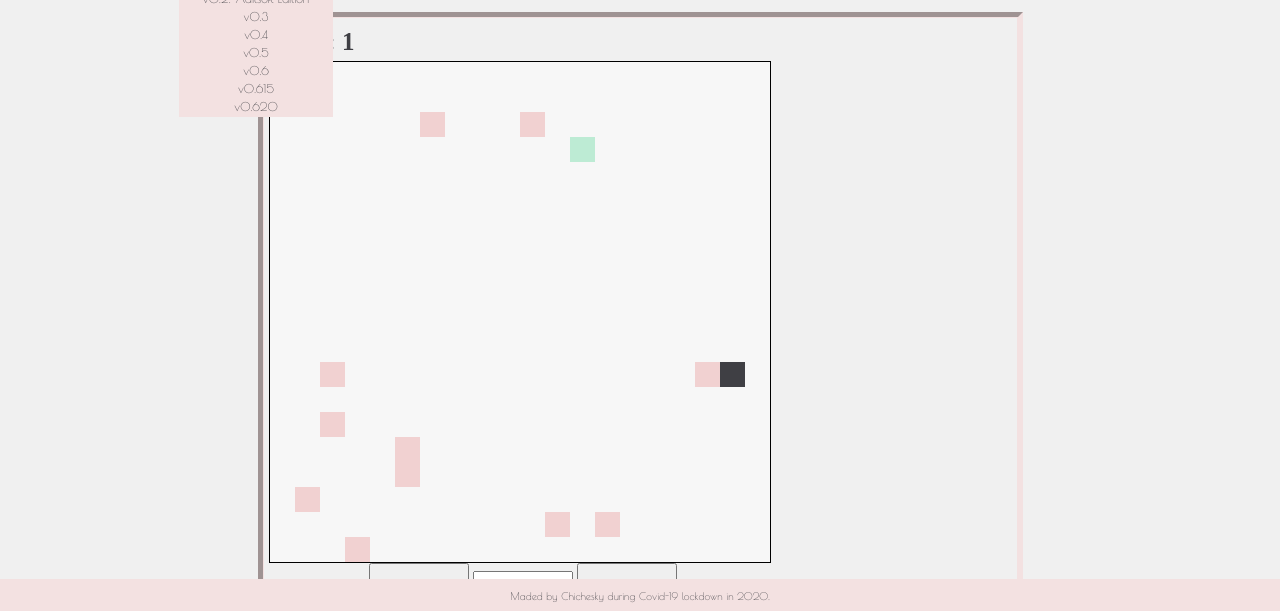
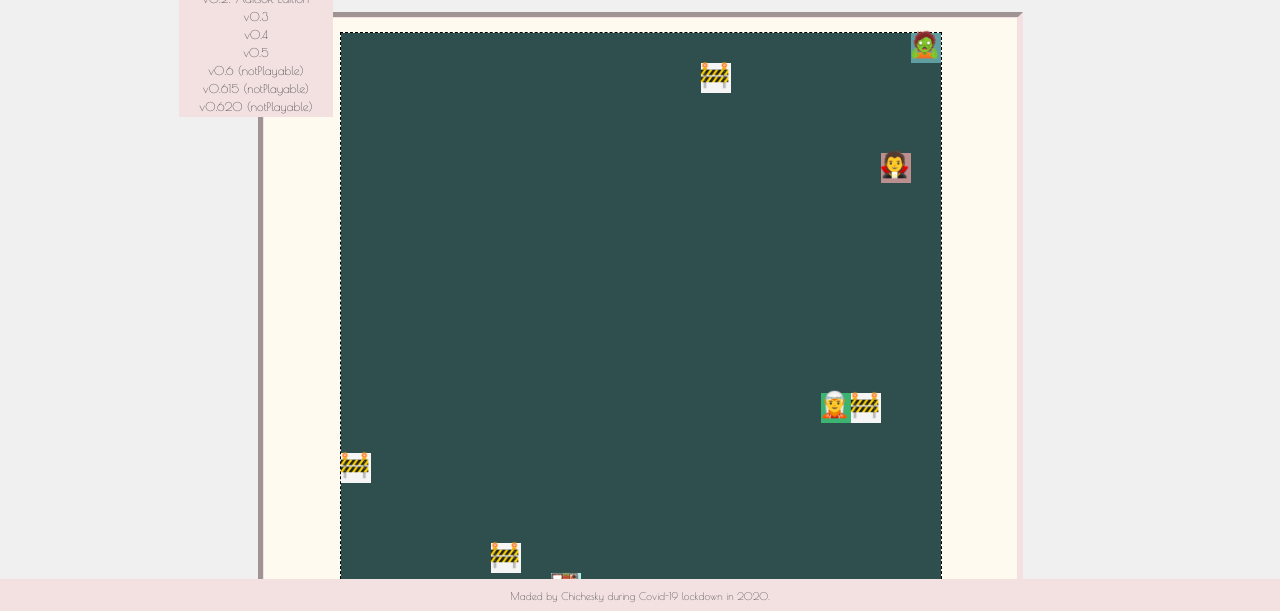
Before and after one commit to chichesky/catcher, a plain HTML site: page index.html in a window 1280 px wide. Both pictures are taken after a click on the element "Version v0.x". Shown: the part 188-799 px from the top of the page. Drawn offline with Linux system fonts and the light colour scheme.

Commit message:
changeIframeGame

```diff
--- a/index.html
+++ b/index.html
@@ -31,11 +31,11 @@
             <a href="versions/catcher05/catcher05.html" target="frame753" id="v0.5">
               v0.5</a>
             <a href="versions/catcher06/catcher06.html" target="frame753" id="v0.6">
-              v0.6</a>
+              v0.6 (notPlayable)</a>
             <a href="versions/catcher0615/catcher0615.html" target="frame753" id="v0.615">
-              v0.615</a>
+              v0.615 (notPlayable)</a>
             <a href="versions/catcher0620/catcher0620.html" target="frame753" id="v0.620">
-              v0.620</a>
+              v0.620 (notPlayable)</a>
           </div>
         </div>
         <div class="dropbox" id="dropbox2">
@@ -74,7 +74,7 @@
       <nav>
     </header>
     <main>
-      <iframe name="frame753" src="versions/catcher05/catcher05.html">
+      <iframe name="frame753" src="versions/catcher0620/catcher0620.html">
       </iframe>
     </main>
 
```
